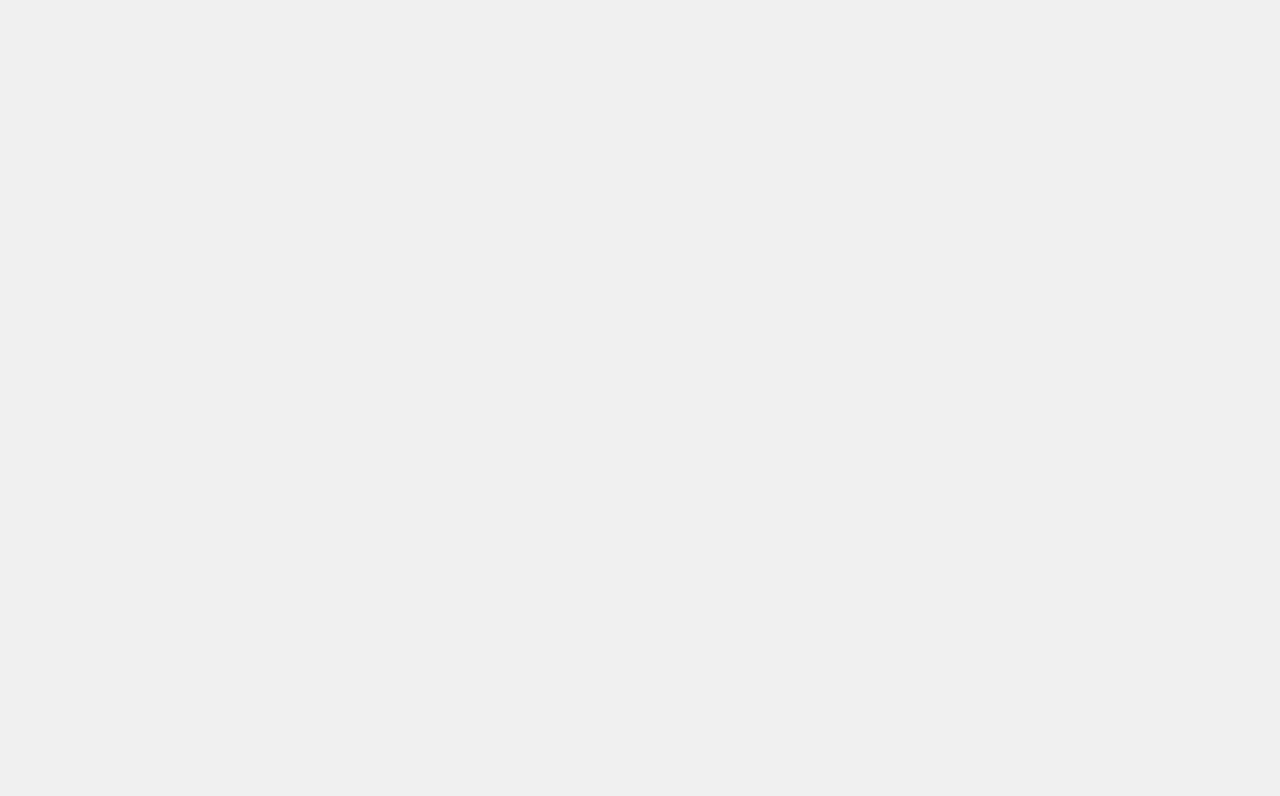
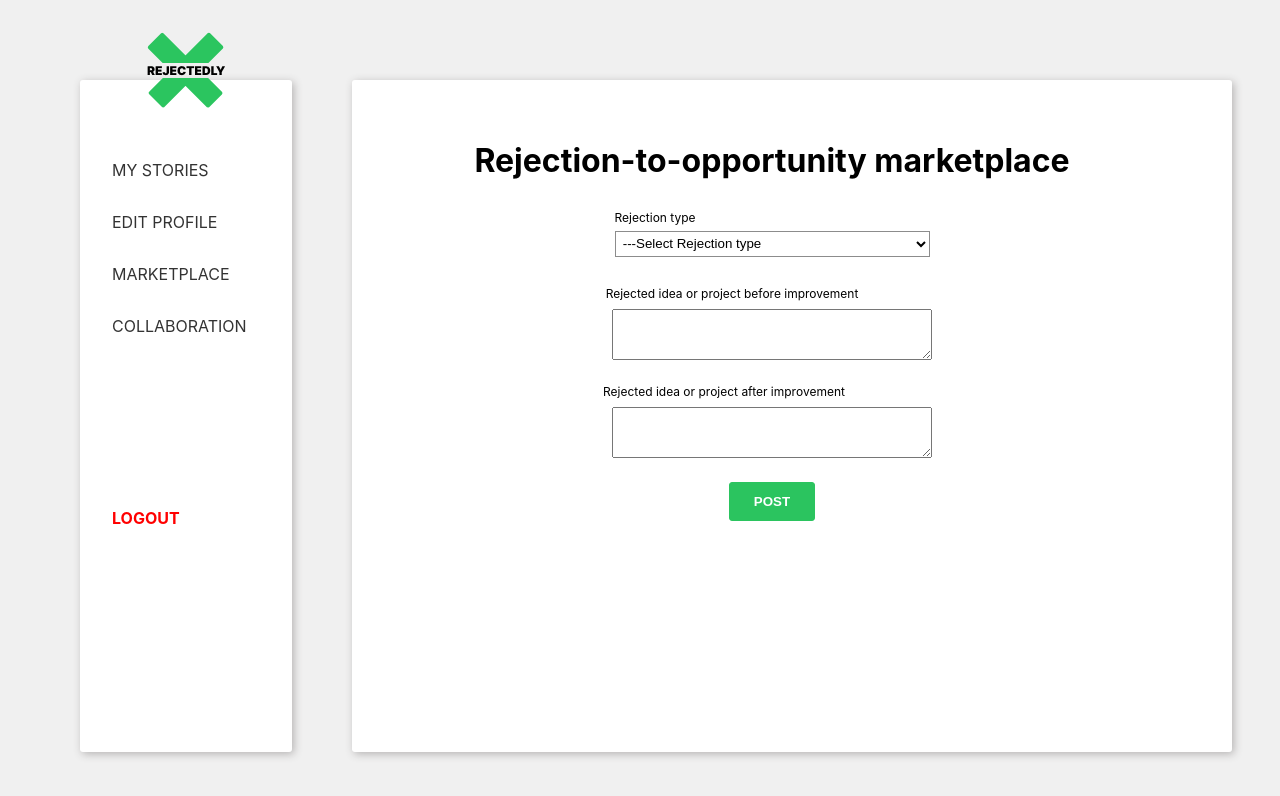
Before and after one commit to rimaabouchacra/Rejectedly, a React (Create React App) app in the folder rejectedly-frontend/: page /marketplace in a window 1280 px wide. Before the commit this address had no page. Shown: the top 796 px of the page. Built offline with nearby package versions, Linux system fonts and the light colour scheme.

Commit message:
added marketplace page'

```diff
--- a/rejectedly-frontend/src/App.js
+++ b/rejectedly-frontend/src/App.js
@@ -8,6 +8,7 @@ import Resetpass from './pages/resetpass_page';
 import Analysis from './pages/rejectionanalysis_page';
 import SaveAnalysis from './pages/saveanalysis_page';
 import Profile from './pages/profile_page';
+import PostImproved from './pages/marketplace_page';
 
 function App() {
   return (
@@ -20,6 +21,7 @@ function App() {
           <Route path="/analysis" element={<Analysis/>} />
           <Route path="/saved" element={<SaveAnalysis/>} />
           <Route path="/profile" element={<Profile/>} />
+          <Route path="/marketplace" element={<PostImproved/>} />
       </Routes>
     </Router>
 
--- /dev/null
+++ b/rejectedly-frontend/src/components/improvedstory/index.css
@@ -0,0 +1,19 @@
+.label3{
+    font-size: 12px;
+}
+.improved{
+    margin-left: 5rem;
+}
+.before{
+margin-right: 5rem;
+}
+.after{
+margin-right: 6rem;
+}
+.label-input{
+    display: flex;
+    justify-content: flex-start;
+    align-items: flex-start;
+    flex-direction: column;
+    gap: 0.4rem;
+}
--- /dev/null
+++ b/rejectedly-frontend/src/components/improvedstory/index.js
@@ -0,0 +1,31 @@
+import './index.css'
+import '../index.css'
+import '../rejectionstory/index.css'
+import '../newstory/index.css'
+import React from 'react';
+
+const PostImprovedStory = () => {
+return(
+    <div className="story">
+    <div className='new-story improved'>
+        <h1>Rejection-to-opportunity marketplace</h1>
+        <div className='label-input'>
+            <label className='label3 type' htmlFor="type">Rejection type</label>
+            <select className='input type' name="types" id="type">
+                <option value="Select">---Select Rejection type</option>
+                <option value="JobApplication">Job Application</option>
+                <option value="Proposal">Proposal</option>
+                <option value="ProjectIdea">Project Idea</option>
+            </select><br/>
+        </div>
+
+        <label className='label3 before' htmlFor="story">Rejected idea or project before improvement</label>
+        <textarea name="textarea" id="story" cols="30" rows="10"></textarea>
+        <label className='label3 after' htmlFor="story">Rejected idea or project after improvement</label>
+        <textarea name="textarea" id="story" cols="30" rows="10"></textarea>
+        <button className='all-btn'>POST</button>
+    </div>
+    </div>
+)
+}
+export default PostImprovedStory
--- a/rejectedly-frontend/src/components/newstory/index.css
+++ b/rejectedly-frontend/src/components/newstory/index.css
@@ -6,7 +6,16 @@
     gap: 0.5rem;
     width: 37.5rem;
     height: 25.063rem;
+    background-color: white;
 
+}
+.label-input {
+    display: flex;
+    justify-content: flex-start;
+    align-items: flex-start;
+    flex-direction: column;
+    gap: 0.4rem;
+    font-size: 12px;
 }
 .input{
     padding: 0.2rem;
@@ -23,16 +32,7 @@ textarea{
 .type{
     width: 19.688rem;
 }
-.label1{
-    font-weight: normal;
-    margin-right: 12.8rem;
-    font-size: 12px;
-}
-.label2{
-    font-weight: normal;
-    margin-right: 16rem;
-    font-size: 12px;
-}
+
 .story {
     position: relative;
 }
--- a/rejectedly-frontend/src/components/newstory/index.js
+++ b/rejectedly-frontend/src/components/newstory/index.js
@@ -6,15 +6,21 @@ const NewStory = () => {
 return(
     <div className='new-story'>
         <h1>NEW STORY</h1>
-        <label className='label2' htmlFor="type">Story type</label>
+        <div className='label-input'>
+            {/* <label className='label2' htmlFor="type">Story type</label> */}
+            <label htmlFor="type">Story type</label>
             <select className='input type' name="types" id="type">
                <option value="Select">Select Rejection type</option>
                <option value="JobApplication">Job Application</option>
                <option value="Proposal">Proposal</option>
                <option value="ProjectIdea">Project Idea</option>
             </select><br/>
-        <label className='label1' htmlFor="story">Tell us what happened</label>
+        </div>
+        <div className='label-input'>
+            {/* <label className='label1' htmlFor="story">Tell us what happened</label> */}
+            <label  htmlFor="story">Tell us what happened</label>
             <textarea name="textarea" id="story" cols="30" rows="10"></textarea>
+        </div>
         <button className='all-btn'>SAVE&ANALYZE</button>
     </div>
 )
--- /dev/null
+++ b/rejectedly-frontend/src/pages/marketplace_page/index.js
@@ -0,0 +1,12 @@
+import Sidebar from "../../components/sidebar"
+import PostImprovedStory from "../../components/improvedstory"
+
+const PostImproved=()=>{
+    return(
+        <div>
+            <Sidebar/>
+            <PostImprovedStory/>
+        </div>
+    )
+}
+export default PostImproved
```
Lines whose indentation alone changed are shown as unchanged.
